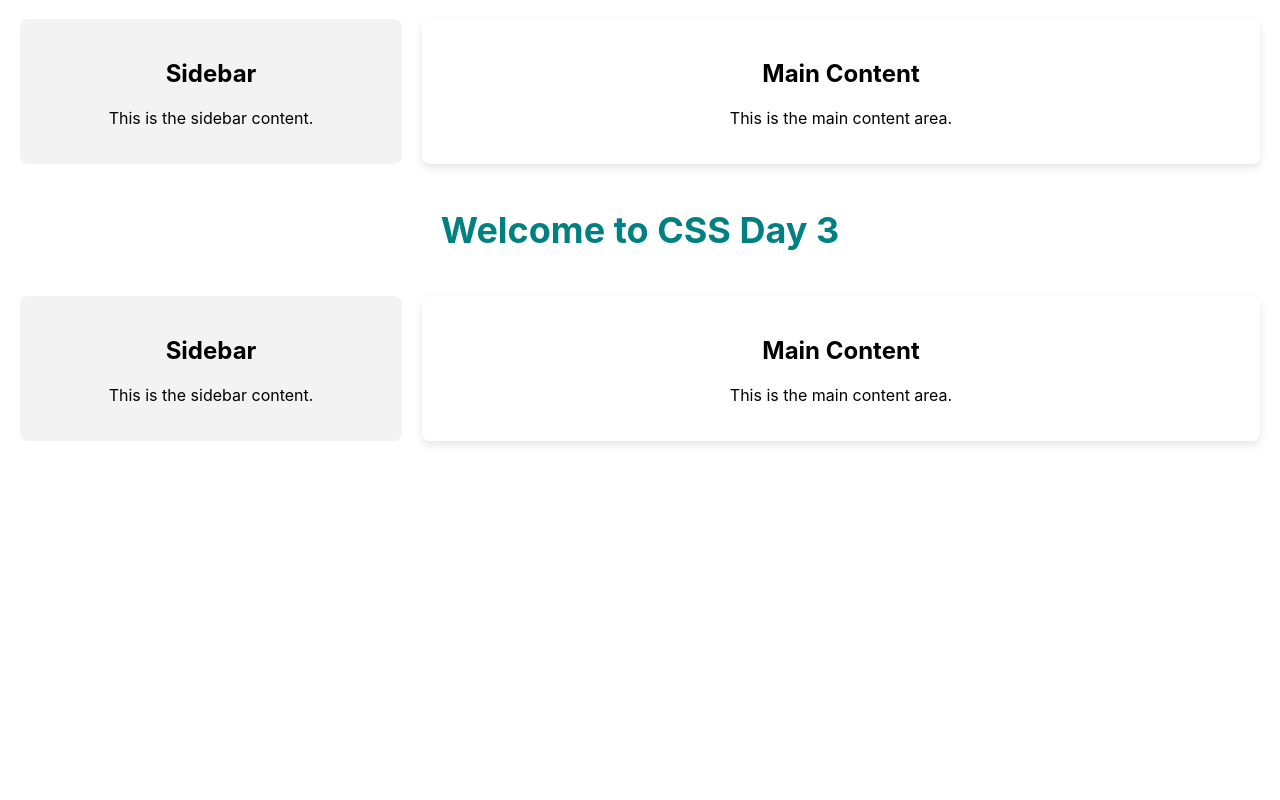
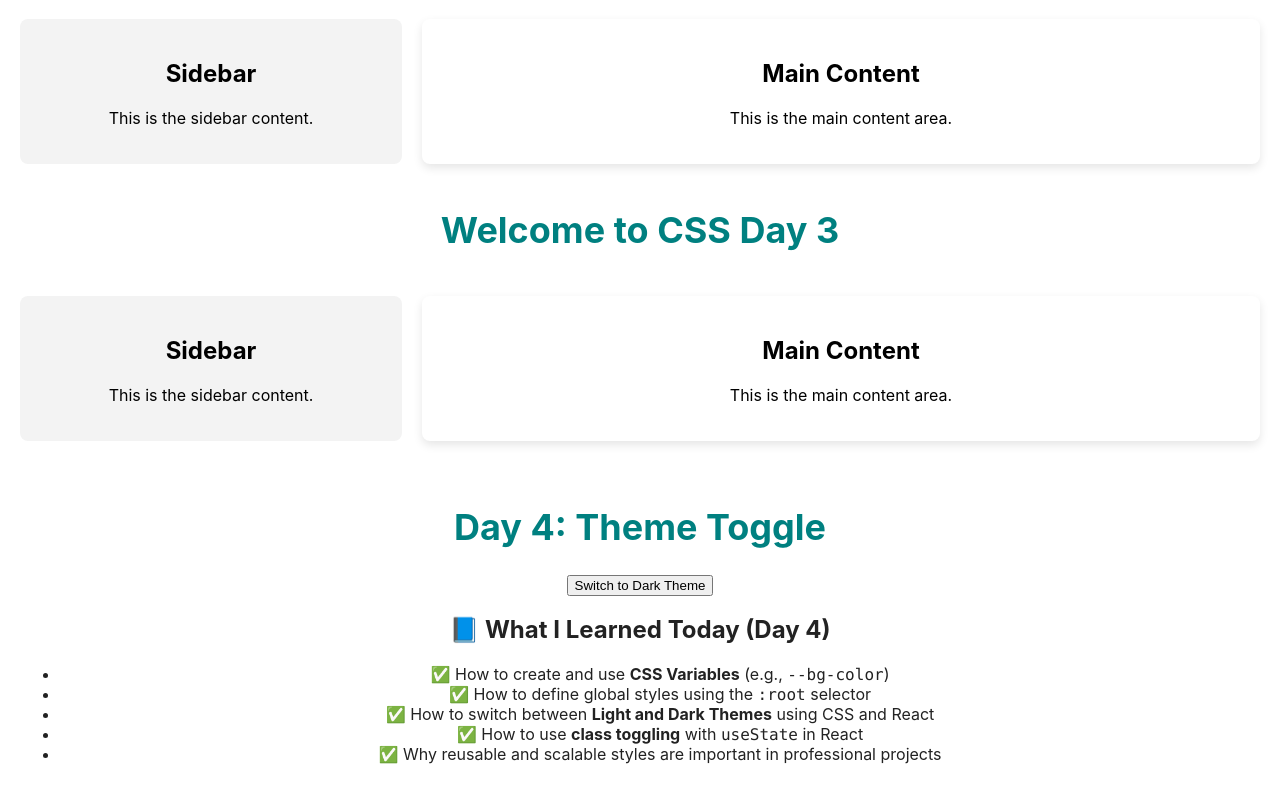
Before and after one commit to Kajal886/My_CSS_JOURNEY, a React (Create React App) app: page / in a window 1280 px wide. Shown: the part 354-1154 px from the top of the page. Before the commit the page ends 815 px from the top, so only its background shows below. Built offline with nearby package versions, Linux system fonts and the light colour scheme.

Commit message:
Add theme toggle using CSS variables in Day4 component

```diff
--- a/src/App.js
+++ b/src/App.js
@@ -3,12 +3,14 @@ import './App.css';
 import CssBasic from './components/day1';
 import Day2 from './components/Day2';
 import Day3 from './components/Day3';
+import Day4 from './components/Day4';
 function App() {
   return (
     <div className="App">
       <CssBasic/>
       <Day2/>
       <Day3/>
+      <Day4/>
     </div>
   );
 }
--- /dev/null
+++ b/src/components/Day4.css
@@ -0,0 +1,16 @@
+:root {
+    --bg-color: #ffffff;
+    --text-color: #222222;
+  }
+
+  .dark-theme {
+    --bg-color: #222222;
+    --text-color: #ffffff;
+  }
+
+  .theme-container {
+    background-color: var(--bg-color);
+    color: var(--text-color);
+    padding: 20px;
+    border-radius: 8px;
+  }
--- /dev/null
+++ b/src/components/Day4.js
@@ -0,0 +1,28 @@
+import './Day4.css';
+import { useState } from 'react';
+
+function Day4() {
+  const [dark, setDark] = useState(false);
+
+  return (
+    <div className={`theme-container ${dark ? 'dark-theme' : ''}`}>
+      <h1>Day 4: Theme Toggle</h1>
+      <button onClick={() => setDark(!dark)}>
+        Switch to {dark ? 'Light' : 'Dark'} Theme
+      </button>
+
+      <div className="what-i-learned">
+        <h2>📘 What I Learned Today (Day 4)</h2>
+        <ul>
+          <li>✅ How to create and use <strong>CSS Variables</strong> (e.g., <code>--bg-color</code>)</li>
+          <li>✅ How to define global styles using the <code>:root</code> selector</li>
+          <li>✅ How to switch between <strong>Light and Dark Themes</strong> using CSS and React</li>
+          <li>✅ How to use <strong>class toggling</strong> with <code>useState</code> in React</li>
+          <li>✅ Why reusable and scalable styles are important in professional projects</li>
+        </ul>
+      </div>
+    </div>
+  );
+}
+
+export default Day4;
```
